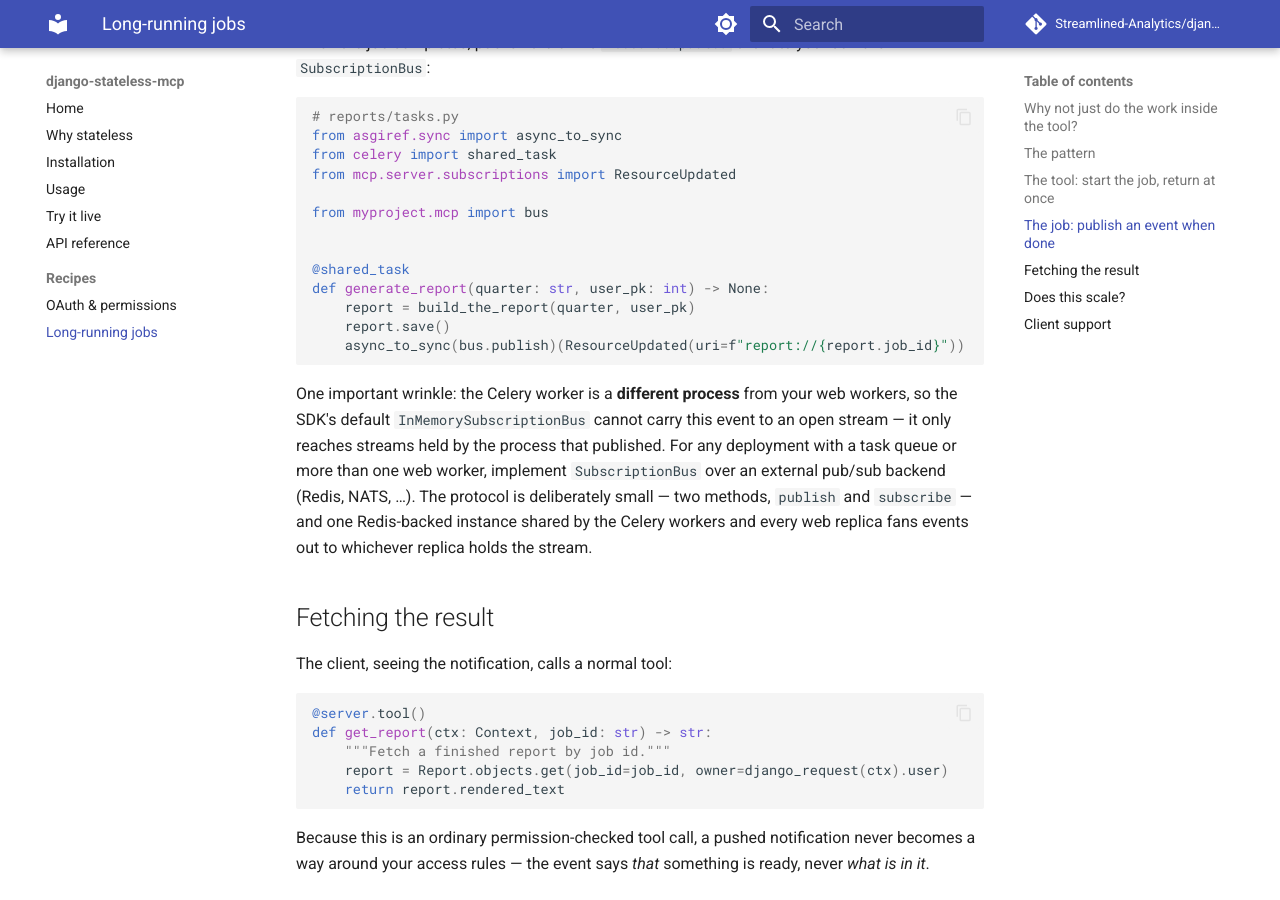
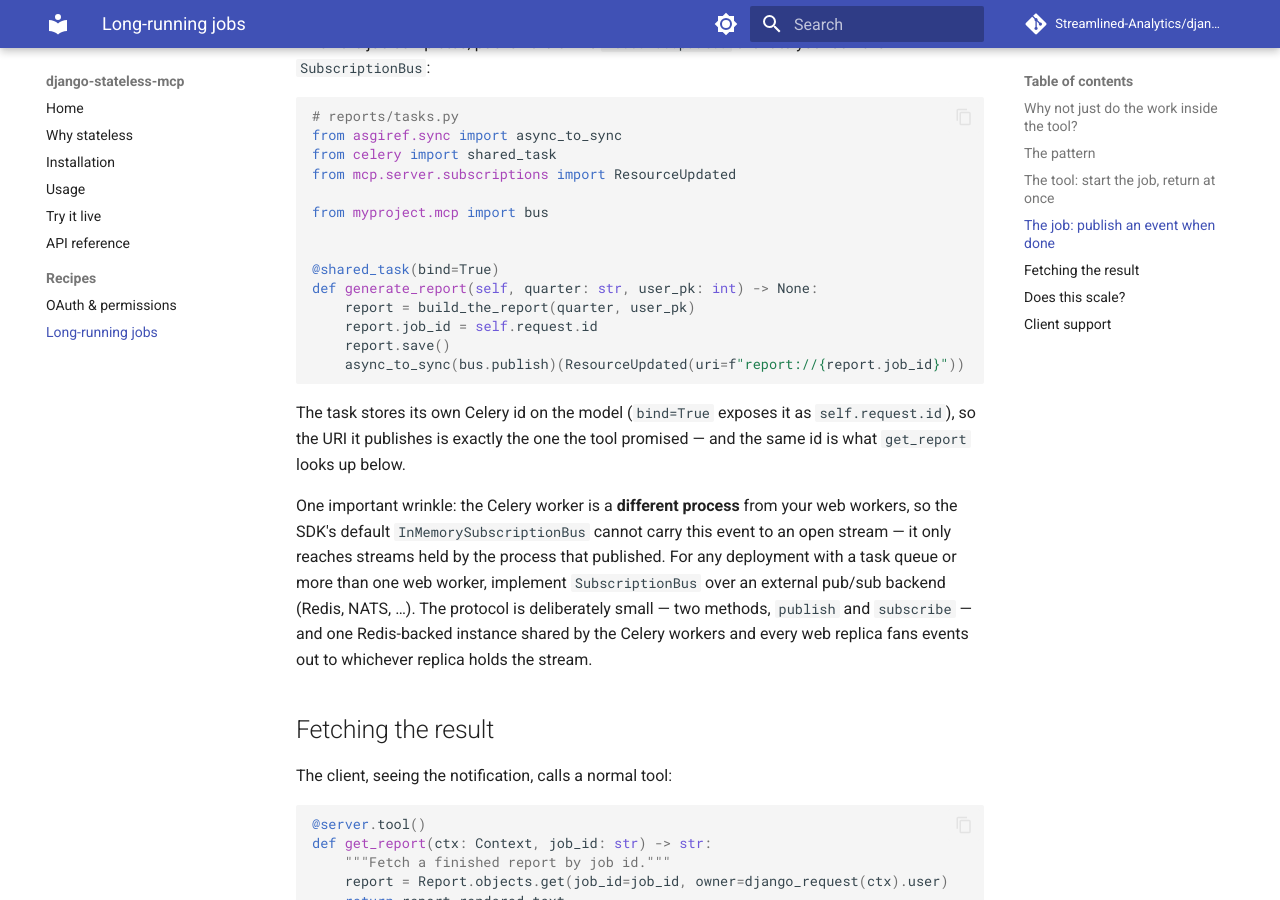
Before and after one commit to Streamlined-Analytics/django-stateless-mcp, an MkDocs documentation site: the page built from docs/recipes/long-running-jobs.md, in a window 1280 px wide and 900 px high, scrolled down 1529 px. Built offline with MkDocs 1.6.1 and Material for MkDocs 9.7.7, drawn with Linux system fonts in a browser that asks for light colours; comment, search, counter and statistics services are not loaded.

Commit message:
docs: align the long-running-jobs example's notification URI with the job id
Seer flagged that the tool promised report://{job.id} while the task
published report://{report.job_id} without ever assigning it. The task
now binds and stores self.request.id on the model before publishing.

````diff
--- a/docs/recipes/long-running-jobs.md
+++ b/docs/recipes/long-running-jobs.md
@@ -59,12 +59,15 @@ from mcp.server.subscriptions import ResourceUpdated
 from myproject.mcp import bus
 
 
-@shared_task
-def generate_report(quarter: str, user_pk: int) -> None:
+@shared_task(bind=True)
+def generate_report(self, quarter: str, user_pk: int) -> None:
     report = build_the_report(quarter, user_pk)
+    report.job_id = self.request.id
     report.save()
     async_to_sync(bus.publish)(ResourceUpdated(uri=f"report://{report.job_id}"))
 ```
+
+The task stores its own Celery id on the model (`bind=True` exposes it as `self.request.id`), so the URI it publishes is exactly the one the tool promised — and the same id is what `get_report` looks up below.
 
 One important wrinkle: the Celery worker is a **different process** from your web workers, so the SDK's default `InMemorySubscriptionBus` cannot carry this event to an open stream — it only reaches streams held by the process that published.
 For any deployment with a task queue or more than one web worker, implement `SubscriptionBus` over an external pub/sub backend (Redis, NATS, …).
````
